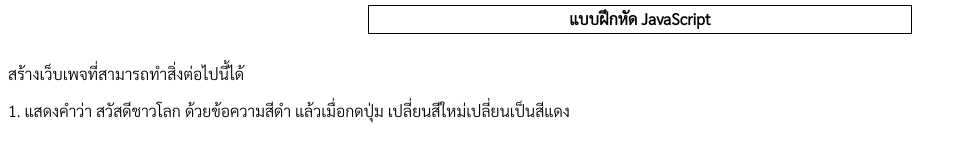
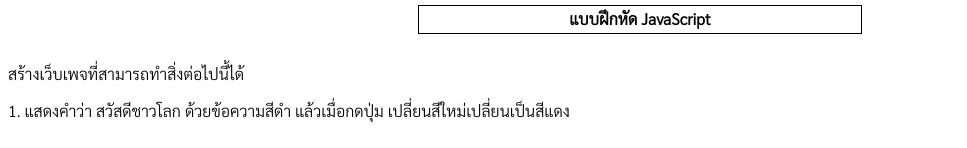
Before and after one commit to Issawaruk-Noothong/Exercises-JavaScript, a plain HTML site: page index.html in a window 1280 px wide. Shown: the top 148 px of the page, without its empty margins (0-967 px from the left). Drawn offline with Linux system fonts and the light colour scheme.

Commit message:
add message

```diff
--- a/index.html
+++ b/index.html
@@ -21,7 +21,7 @@
         table1{
             border: 1px solid black;
             border-collapse: collapse;
-            padding: 5px 200px;
+            padding: 5px 150px;
         }
         .center {
             text-align: center;
```
